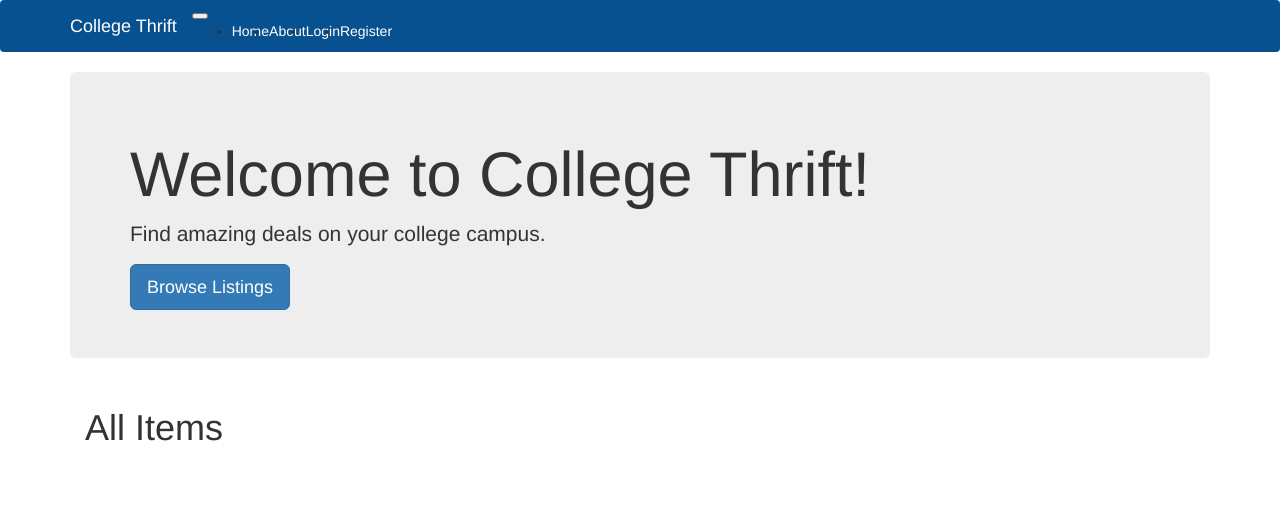
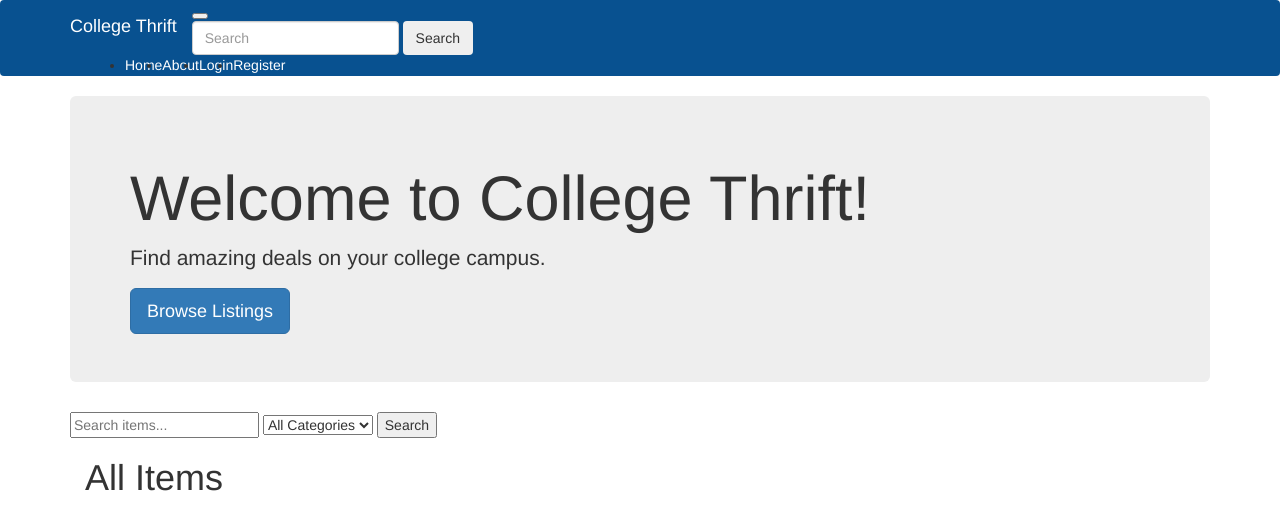
Before and after one commit to mjstevens33/CollegeThrift, a Flask app: page /browse in a window 1280 px wide. Shown: the top 530 px of the page. Run offline with Flask 3, Linux system fonts and the light colour scheme; data that the repository does not hold is empty; parts of the project's set-up code (start-up, migrations or seed data) failed here and were passed over; some libraries are stand-ins or nearby versions.

Commit message:
commit before attempting add item

```diff
--- a/app/routes.py
+++ b/app/routes.py
@@ -22,8 +22,33 @@ def post_detail(post_id):
 
 @app.route('/browse')
 def browse():
-    items = Post.query.all()  # Fetch all items from the database
-    return render_template('browse.html', items=items)
+    query = request.args.get('query', '')
+    category_id = request.args.get('category', None)
+    category_name = None  # Initialize category_name
+
+    items = Post.query
+
+    if query:
+        search = "%{}%".format(query)
+        items = items.filter(
+            db.or_(
+                Post.title.ilike(search),
+                Post.description.ilike(search)
+            )
+        )
+
+    if category_id:
+        category = Category.query.get(category_id)  # Get the category object
+        if category:  # If a category is found
+            category_name = category.name  # Set category_name
+            items = items.filter_by(category_id=category.id)  # Filter items by category
+
+    items = items.all()
+    categories = Category.query.all()
+    # Pass category_name to the template
+    return render_template('browse.html', items=items, categories=categories, query=query, category_id=category_id, category_name=category_name)
+
+
 
 
 @app.route('/login', methods=['GET', 'POST'])
--- a/app/templates/base.html
+++ b/app/templates/base.html
@@ -11,6 +11,10 @@
     <button class="navbar-toggler" type="button" data-toggle="collapse" data-target="#navbarNavDropdown" aria-controls="navbarNavDropdown" aria-expanded="false" aria-label="Toggle navigation">
       <span class="navbar-toggler-icon"></span>
     </button>
+    <form method="get" action="{{ url_for('browse') }}" class="form-inline">
+    <input class="form-control mr-sm-2" type="search" placeholder="Search" aria-label="Search" name="query">
+    <button class="btn btn-outline-success my-2 my-sm-0" type="submit">Search</button>
+    </form>
     <div class="collapse navbar-collapse" id="navbarNavDropdown">
       <ul class="navbar-nav ml-auto">
         <li class="nav-item active">
--- a/app/templates/browse.html
+++ b/app/templates/browse.html
@@ -1,6 +1,32 @@
 {% extends "base.html" %}
 
 {% block app_content %}
+<form method="get" action="{{ url_for('browse') }}">
+    <input name="query" type="text" value="{{ query }}" placeholder="Search items...">
+    <select name="category">
+        <option value="">All Categories</option>
+        {% for category in categories %}
+            <option value="{{ category.id }}" {% if category.id == category_id %} selected {% endif %}>
+                {{ category.name }}
+            </option>
+        {% endfor %}
+    </select>
+    <button type="submit">Search</button>
+</form>
+{% if query %}
+    <div>
+        <h3>Search Results for: "{{ query }}"</h3>
+    </div>
+{% endif %}
+
+
+<!--{% if category_name %}-->
+<!--    <h2>Items in Category: {{ category_name }}</h2>-->
+<!--{% else %}-->
+<!--    <h2>All Items</h2>-->
+<!--{% endif %}-->
+
+
 <style>
     .grid {
         display: grid;
@@ -22,7 +48,11 @@
     }
 </style>
 <div class="container">
-    <h1>All Items</h1>
+    {% if category_name %}
+        <h1>Items in Category: {{ category_name }}</h1>
+    {% else %}
+        <h1>All Items</h1>
+    {% endif %}
     <div class="grid">
         {% for item in items %}
             <div class="grid-item">
```
Also changed, not shown: app/forms.py (+9 -1 lines), app/templates/index.html (+7 -0 lines), collegeThrift.db.
